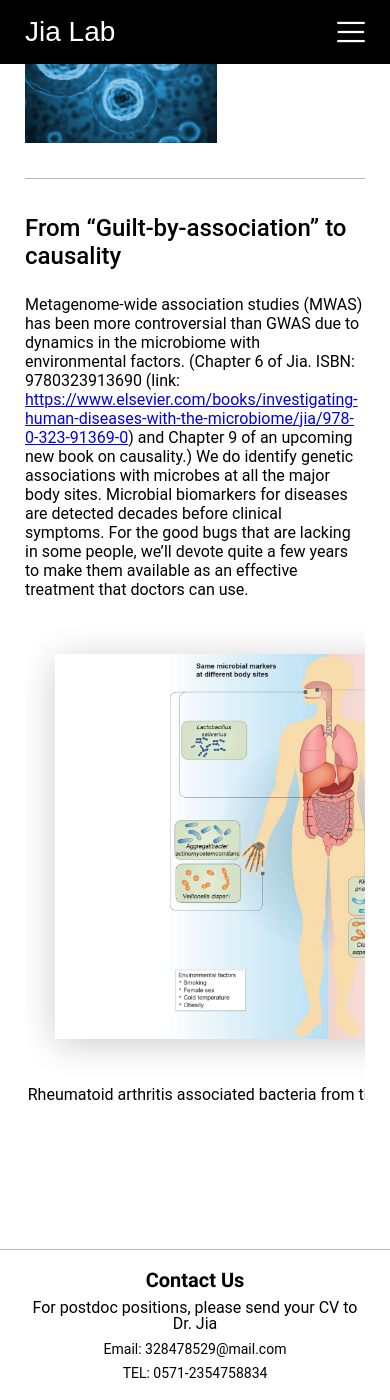
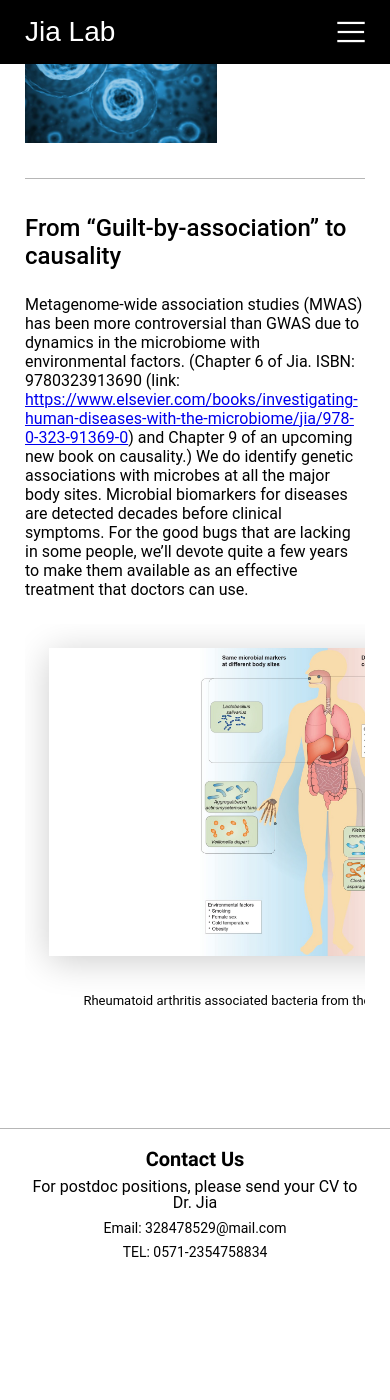
Before and after one commit to aghnu/JiaLab_website, a Jekyll site: the page built from index.html, in a window 390 px wide and 1400 px high, scrolled down 1266 px. Built offline with Jekyll 4.4.1, drawn with Linux system fonts in a browser that asks for light colours; some web fonts are replaced; after the commit the page ends 2545 px from its top, so only the background shows below that.

Commit message:
Update gallery (no JS) styling on mobile

```diff
--- a/_sass/_pages.scss
+++ b/_sass/_pages.scss
@@ -373,11 +373,15 @@ $publication-page-navigation-item-size:         20px;
     }
 }
 
-$gallery_figure_height: 385px;
-$gallery_section_padding: 30px;
-$gallery_figure_title_height:   100px;
-$gallery_figure_title-size: 16px;
+$gallery_figure_height:                 385px;
+$gallery_section_padding:               30px;
+$gallery_figure_title_height:           100px;
+$gallery_figure_title-size:             16px;
 
+$gallery_mobile_figure_height:          308px;
+$gallery_mobile_section_padding:        24px;
+$gallery_mobile_figure_title_height:    80px;
+$gallery_mobile_figure_title-size:      13px;
 
 // research page slideshow
 .page-research-block-gallery {
@@ -484,4 +488,23 @@ $gallery_figure_title-size: 16px;
             border-color: $research-info-separator-color;
         }
     }
+
+    // research page slideshow
+    .page-research-block-gallery {
+        height: calc(#{$gallery_mobile_figure_height} + #{$gallery_mobile_figure_title_height} + (#{$gallery_mobile_section_padding} * 4));
+
+        .section {
+            .figure_container {
+                .figure {
+                    width: calc($min-content-width - #{$gallery_mobile_section_padding} * 2);
+                    height: $gallery_mobile_figure_height;
+                    margin: $gallery_mobile_section_padding;
+                }
+            }
+            .title {
+                height: $gallery_mobile_figure_title_height;
+                font-size: $gallery_mobile_figure_title-size;
+            }
+        }
+    }
 }
```
